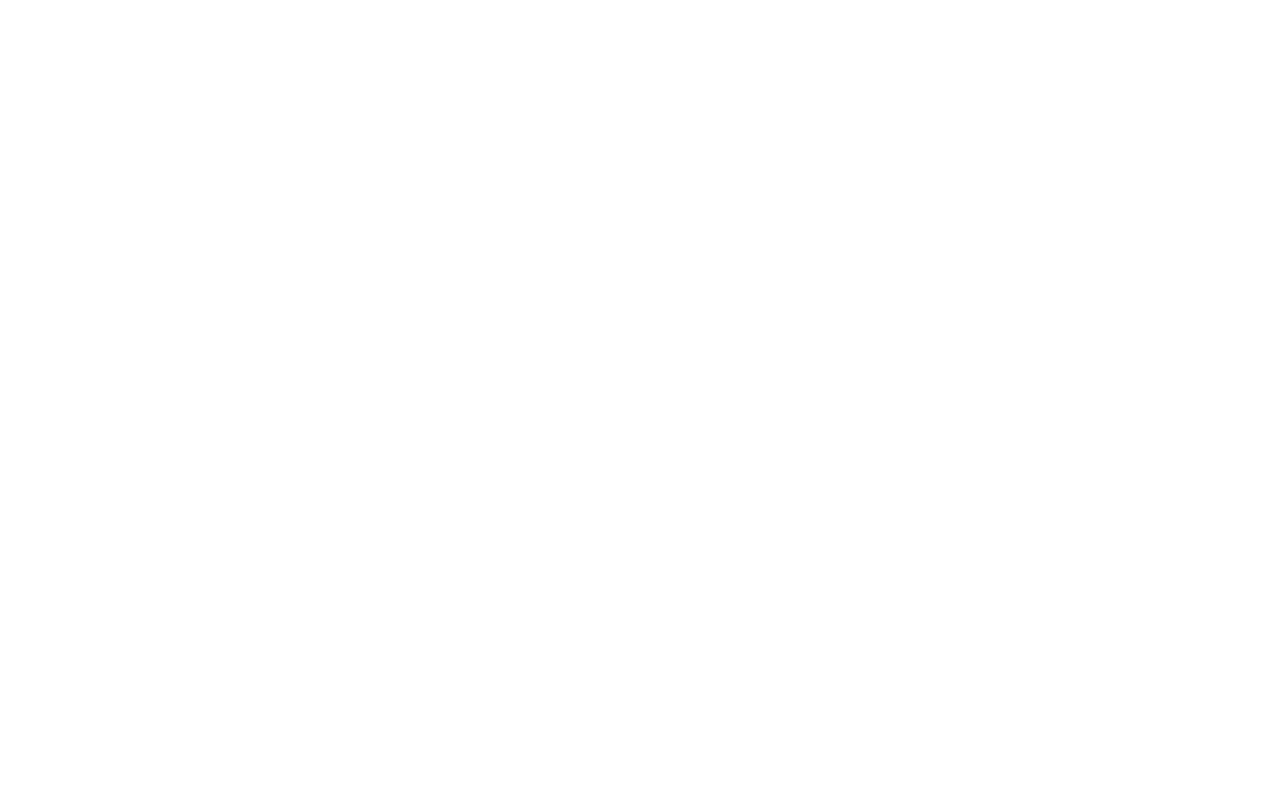
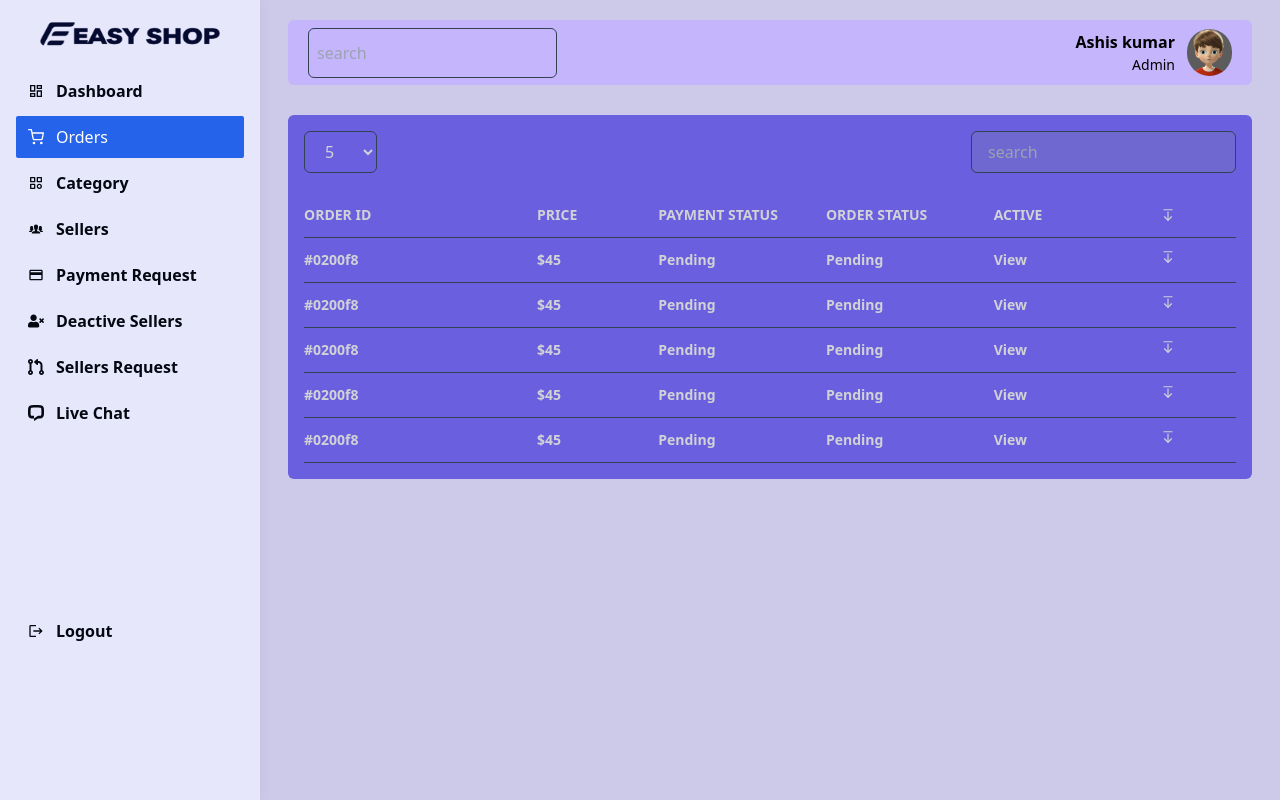
Before and after one commit to Asionsolver/ecommerce-project, a React (Vite) app in the folder dashboard/: page /admin/dashboard/orders in a window 1280 px wide. Before the commit this address had no page. Built offline with nearby package versions, Linux system fonts and the light colour scheme.

Commit message:
design admin order page

```diff
--- a/dashboard/src/router/routes/adminRoutes.jsx
+++ b/dashboard/src/router/routes/adminRoutes.jsx
@@ -1,6 +1,7 @@
 import { lazy } from "react";
 
 const AdminDashboard = lazy(() => import("../../views/admin/AdminDashboard"));
+const Orders = lazy(() => import("../../views/admin/Orders"));
 
 export const adminRoutes = [
   {
@@ -8,4 +9,19 @@
     element: <AdminDashboard />,
     role: "admin",
   },
+  {
+    path: "admin/dashboard/orders",
+    element: <Orders />,
+    role: "admin",
+  },
+  {
+    path: "admin/dashboard/category",
+    element: <div>Category</div>,
+    role: "admin",
+  },
+  {
+    path: "admin/dashboard/sellers",
+    element: <div>Sellers</div>,
+    role: "admin",
+  },
 ];
--- a/dashboard/src/views/admin/AdminDashboard.jsx
+++ b/dashboard/src/views/admin/AdminDashboard.jsx
@@ -135,7 +135,7 @@
 
       <div className="w-full flex flex-wrap mt-7 ">
         <div className="w-full lg:w-7/12 lg:pr-3 ">
-          <div className="w-full bg-[#6a5fdf] p-4 rounded-md">
+          <div className="w-full bg-majorelleBlue p-4 rounded-md">
             <Charts
               options={state.options}
               series={state.series}
@@ -146,7 +146,7 @@
         </div>
 
         <div className="w-full lg:w-5/12 lg:pr-4 mt-6 lg:mt-0 ">
-          <div className="w-full bg-[#6a5fdf] p-4 rounded-md text-lightGray">
+          <div className="w-full bg-majorelleBlue p-4 rounded-md text-lightGray">
             <div className="flex justify-between items-center">
               <h2 className="font-semibold text-lg text-lightGray pb-3">
                 Recent Seller Message
@@ -187,7 +187,7 @@
         </div>
       </div>
 
-      <div className="bg-[#6a5fdf] w-full p-4 rounded-md mt-6">
+      <div className="bg-majorelleBlue w-full p-4 rounded-md mt-6">
         <div className="flex justify-between items-center">
           <h2 className="font-semibold text-lg text-lightGray">
             Recent Orders
--- /dev/null
+++ b/dashboard/src/views/admin/Orders.jsx
@@ -0,0 +1,103 @@
+import { useState } from "react";
+import { Link } from "react-router-dom";
+import { LuArrowDownFromLine } from "react-icons/lu";
+const Orders = () => {
+  const [currentPage, setCurrentPage] = useState(1);
+  const [searchValue, setSearchValue] = useState("");
+  const [parPage, setPerPage] = useState(5);
+  const [show, setShow] = useState(false);
+
+  return (
+    <div className="px-2 lg:px-7 pt-5">
+      <div className="w-full p-4 bg-majorelleBlue rounded-md">
+        <div className="flex justify-between items-center">
+          <select
+            onChange={(e) => setPerPage(parseInt(e.target.value))}
+            className="px-4 py-2 focus:border-indigo-500 outline-none bg-majorelleBlue border border-slate-700 rounded-md text-lightGray"
+          >
+            <option value="5">5</option>
+            <option value="5">10</option>
+            <option value="5">20</option>
+          </select>
+
+          <input
+            className="px-4 py-2 border border-slate-700 text-lightGray rounded-md focus:border-indigo-500 outline-none bg-violetBlue"
+            type="text"
+            placeholder="search"
+          />
+        </div>
+        <div className="relative overflow-x-auto mt-5">
+          <div className="w-full text-sm text-left text-lightGray ">
+            <div className="text-sm text-lightGray uppercase border-b border-slate-700">
+              <div className="flex justify-between items-center">
+                <div className="py-3 w-[25%] font-bold ">Order Id</div>
+                <div className="py-3 w-[13%] font-bold ">Price</div>
+                <div className="py-3 w-[18%] font-bold ">Payment Status</div>
+                <div className="py-3 w-[18%] font-bold ">Order status</div>
+                <div className="py-3 w-[18%] font-bold ">Active</div>
+                <div className="py-3 w-[8%] font-bold ">
+                  <LuArrowDownFromLine />
+                </div>
+              </div>
+            </div>
+
+            {[1, 2, 3, 4, 5].map((item, id) => (
+              <div key={id} className=" text-lightGray ">
+                <div className="flex justify-between items-start border-b border-slate-700">
+                  <div className="py-3 w-[25%] font-bold whitespace-nowrap">
+                    #0200f8
+                  </div>
+                  <div className="py-3 w-[13%] font-bold whitespace-nowrap">
+                    $45
+                  </div>
+                  <div className="py-3 w-[18%] font-bold whitespace-nowrap">
+                    Pending
+                  </div>
+                  <div className="py-3 w-[18%] font-bold whitespace-nowrap">
+                    Pending
+                  </div>
+                  <div className="py-3 w-[18%] font-bold whitespace-nowrap">
+                    <Link>View</Link>
+                  </div>
+                  <div
+                    onClick={() => setShow(!show)}
+                    className="py-3 w-[8%] font-bold whitespace-nowrap"
+                  >
+                    <LuArrowDownFromLine />
+                  </div>
+                </div>
+              </div>
+            ))}
+
+            <div
+              className={
+                show ? "block border-b border-slate-700 bg-[#8288ed]" : "hidden"
+              }
+            >
+              {[1, 2].map((item, id) => (
+                <div key={id} className=" text-lightGray ">
+                  <div className="flex justify-between items-start border-b border-slate-700">
+                    <div className="py-3 w-[25%] font-bold whitespace-nowrap pl-3">
+                      #0200f8
+                    </div>
+                    <div className="py-3 w-[13%] font-bold whitespace-nowrap">
+                      $45
+                    </div>
+                    <div className="py-3 w-[18%] font-bold whitespace-nowrap">
+                      Pending
+                    </div>
+                    <div className="py-3 w-[18%] font-bold whitespace-nowrap">
+                      Pending
+                    </div>
+                  </div>
+                </div>
+              ))}
+            </div>
+          </div>
+        </div>
+      </div>
+    </div>
+  );
+};
+
+export default Orders;
--- a/dashboard/tailwind.config.js
+++ b/dashboard/tailwind.config.js
@@ -9,6 +9,7 @@
         lavender: "#E6E7FB",
         richBlack: "#030811",
         lightGray: "#d0d2d5",
+        majorelleBlue: "#6A5FDF",
       },
     },
   },
```
